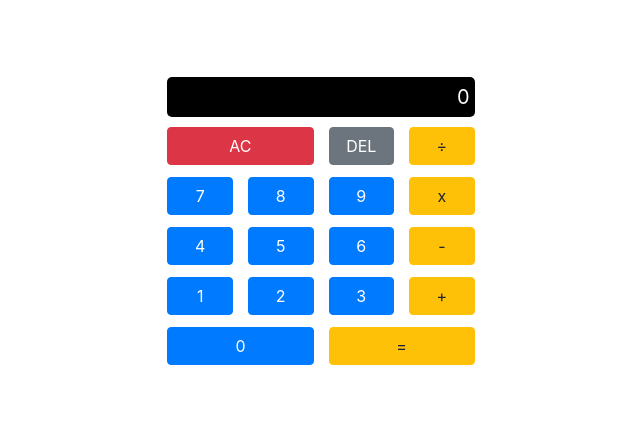
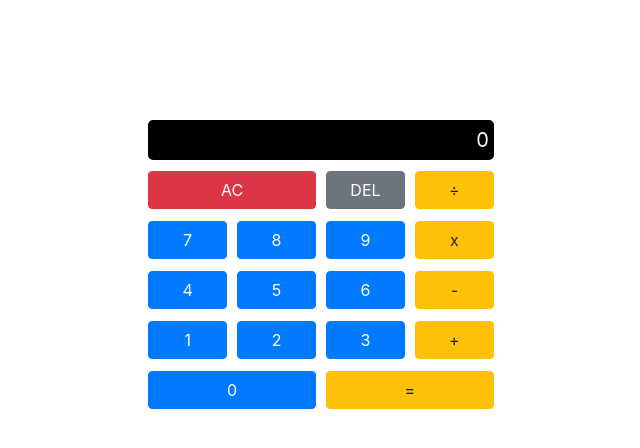
Before and after one commit to HassanZakaria/calculator, a React (Create React App) app: page / in a window 768 px wide. Shown: the top 448 px of the page, without its empty margins (63-703 px from the left). Built offline with nearby package versions, Linux system fonts and the light colour scheme.

Commit message:
added media queries

```diff
--- a/src/App.css
+++ b/src/App.css
@@ -1,6 +1,6 @@
 .app {
-  width: 40vw;
-  margin: 10vw auto;
+  width: 25vw;
+  margin: 15vh auto;
 }
 
 .calc-output {
@@ -17,7 +17,7 @@
   display: grid;
   grid-template-columns: 1fr 1fr 1fr 1fr;
   grid-template-rows: 1fr 1fr 1fr 1fr 1fr 1fr;
-  gap: 10px 15px;
+  gap: 10px 10px;
   grid-template-areas:
     "display display display display"
     "clear clear delete divide"
@@ -25,7 +25,7 @@
     "four five six subtract"
     "one two three add"
     "zero zero equal equal";
-  align-items: start;
+  align-items: center;
 }
 .clear {
   grid-area: clear;
@@ -94,3 +94,39 @@
 .equal {
   grid-area: equal;
 }
+@media (max-width: 1200px) and (min-width: 768px) {
+  .app {
+    width: 35vw;
+    margin: 15vh auto;
+  }
+}
+@media (max-width: 768px) and (min-width: 540px) {
+  .app {
+    width: 45vw;
+    margin: 15vh auto;
+  }
+}
+@media (max-width: 540px) and (min-width: 400px) {
+  .app {
+    width: 60vw;
+    margin: 15vh auto;
+  }
+}
+@media (max-width: 400px) and (min-width: 320px) {
+  .app {
+    width: 75vw;
+    margin: 15vh auto;
+  }
+}
+@media (max-width: 320px) and (min-width: 260px) {
+  .app {
+    width: 85vw;
+    margin: 15vh auto;
+  }
+}
+@media (max-width: 260px) and (min-width: 200px) {
+  .app {
+    width: 100vw;
+    margin: 15vh auto;
+  }
+}
```
